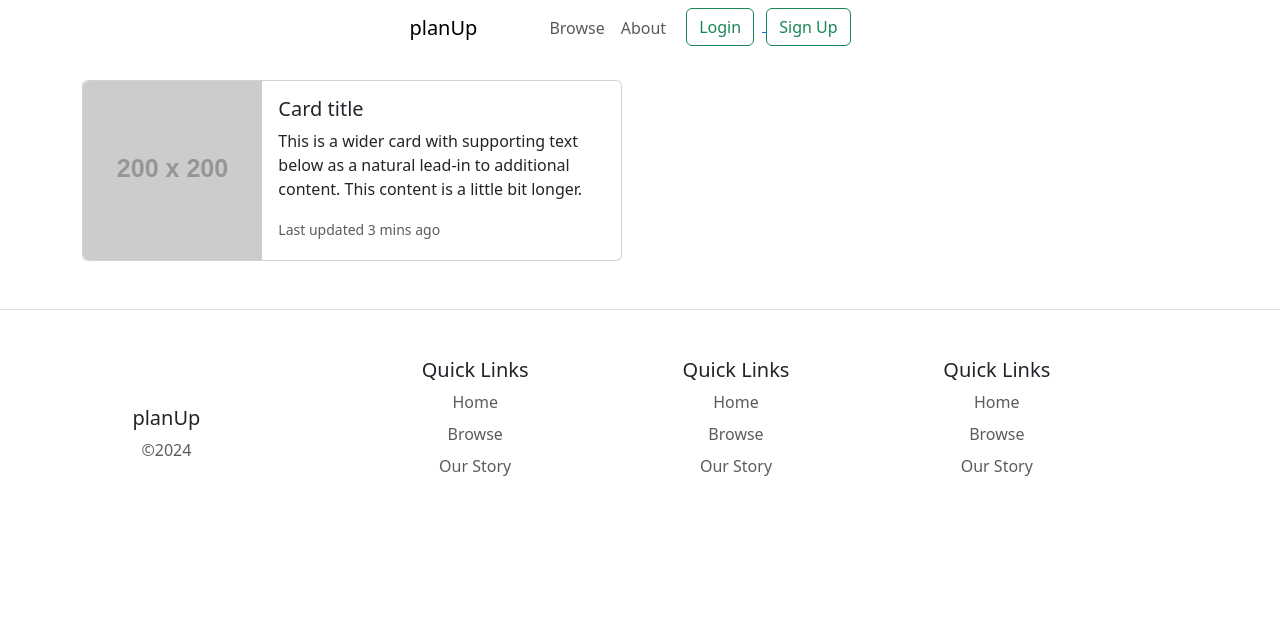
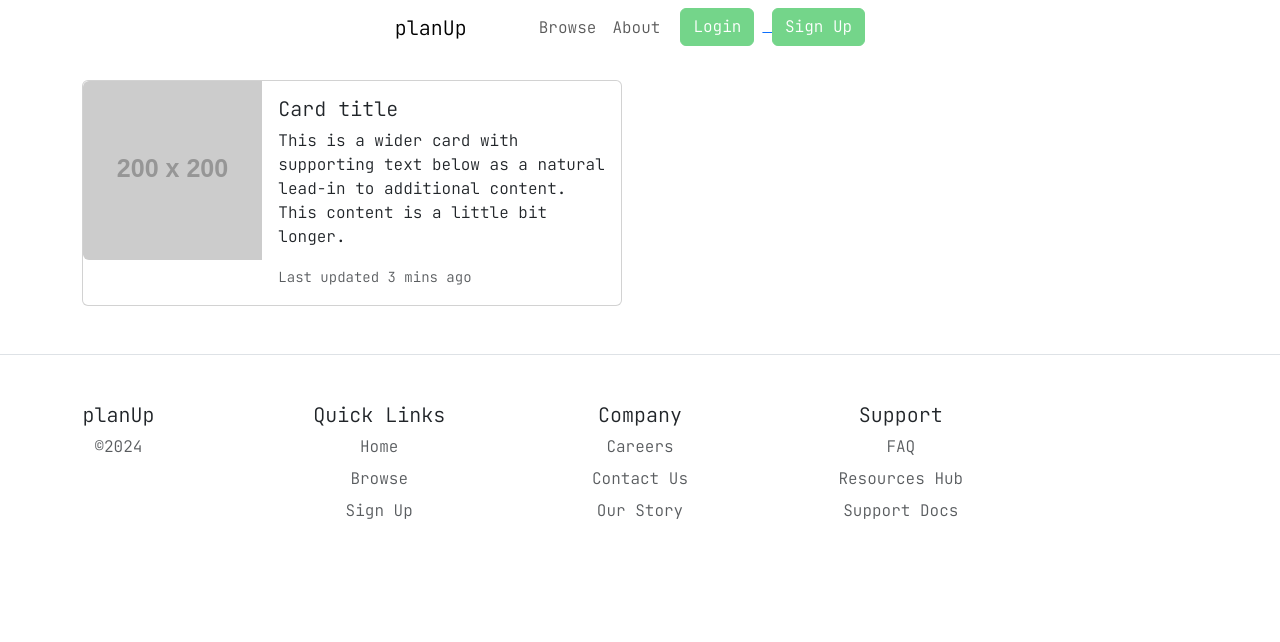
Before and after one commit to b3fr4nk/PlanUP, a Flask app: page /posts in a window 1280 px wide. Shown: the top 642 px of the page. Run offline with Flask 3, Linux system fonts and the light colour scheme; grey boxes labelled with a size stand in for pictures from a placeholder-image service; data that the repository does not hold is empty; some libraries are stand-ins or nearby versions.

Commit message:
Change footer and added css file

```diff
--- /dev/null
+++ b/static/css/styles.css
@@ -0,0 +1,24 @@
+/* Google Font Link */
+@import url('https://fonts.googleapis.com/css2?family=JetBrains+Mono:wght@300&display=swap');
+
+/* Style all elements */
+html {
+    scroll-behavior: smooth;
+    overflow-x: hidden;
+}
+
+.btn,
+.btn:hover {
+    background-color: #74d58a;
+    border: 1px solid #74d58a;
+    color: #fff;
+}
+
+body {
+    font-family: 'JetBrains Mono', -apple-system, 'sans-serif';
+}
+
+/* Style img inside of the hero section */
+.hero-img {
+    transform: rotate(4deg);
+}
--- a/templates/base.html
+++ b/templates/base.html
@@ -7,6 +7,8 @@
         <meta name="viewport" content="width=device-width, initial-scale=1">
         <!--BootStrap CDN Link-->
         <link rel="stylesheet" href="https://cdn.jsdelivr.net/npm/bootstrap@5.3.2/dist/css/bootstrap.min.css">
+        <!--Custom CSS-->
+        <link rel="stylesheet" href="{{url_for('static', filename='css/styles.css')}}"/>
     </head>
     <!--Skeleton/Parent-->
     <body>
--- a/templates/browse.html
+++ b/templates/browse.html
@@ -69,9 +69,9 @@
         <p class="card-text">{{post.description}}</p>
     {% endfor %}
     -->
-    <!--Footer-->
-    <footer class="row row-cols-1 row-cols-sm-2 row-cols-md-5 py-5 my-5 border-top text-center">
-        <div class="col mb-3 m-5">
+   <!--Footer-->
+   <footer class="row row-cols-1 row-cols-sm-2 row-cols-md-5 py-5 my-5 border-top text-center">
+        <div class="col mb-3">
             <h5>planUp</h5>
             <p class="text-muted">&copy;2024</p>
         </div>
@@ -93,24 +93,24 @@
                 <!--Our Story/About-->
                 <li class="nav-item mb-2">
                     <a href="#" class="nav-link p-0 text-muted text-decoration-none">
-                        Our Story
+                        Sign Up
                     </a>
                 </li>
             </ul>
         </div>
         <!--Section 2-->
         <div class="col mb-3">
-            <h5>Quick Links</h5>
+            <h5>Company</h5>
             <ul class="nav flex-column">
                 <li class="nav-item mb-2">
                     <a href="#" class="nav-link p-0 text-muted text-decoration-none">
-                        Home
+                        Careers
                     </a>
                 </li>
                 <!--Browse-->
                 <li class="nav-item mb-2">
                     <a href="#" class="nav-link p-0 text-muted text-decoration-none">
-                        Browse
+                        Contact Us
                     </a>
                 </li>
                 <!--Our Story/About-->
@@ -123,23 +123,23 @@
         </div>
         <!--Section 3-->
         <div class="col mb-3">
-            <h5>Quick Links</h5>
+            <h5>Support</h5>
             <ul class="nav flex-column">
                 <li class="nav-item mb-2">
                     <a href="#" class="nav-link p-0 text-muted text-decoration-none">
-                        Home
+                        FAQ
                     </a>
                 </li>
                 <!--Browse-->
                 <li class="nav-item mb-2">
                     <a href="#" class="nav-link p-0 text-muted text-decoration-none">
-                        Browse
+                        Resources Hub
                     </a>
                 </li>
                 <!--Our Story/About-->
                 <li class="nav-item mb-2">
                     <a href="#" class="nav-link p-0 text-muted text-decoration-none">
-                        Our Story
+                        Support Docs
                     </a>
                 </li>
             </ul>
```
Also changed, not shown: templates/index.html (+17 -15 lines).
